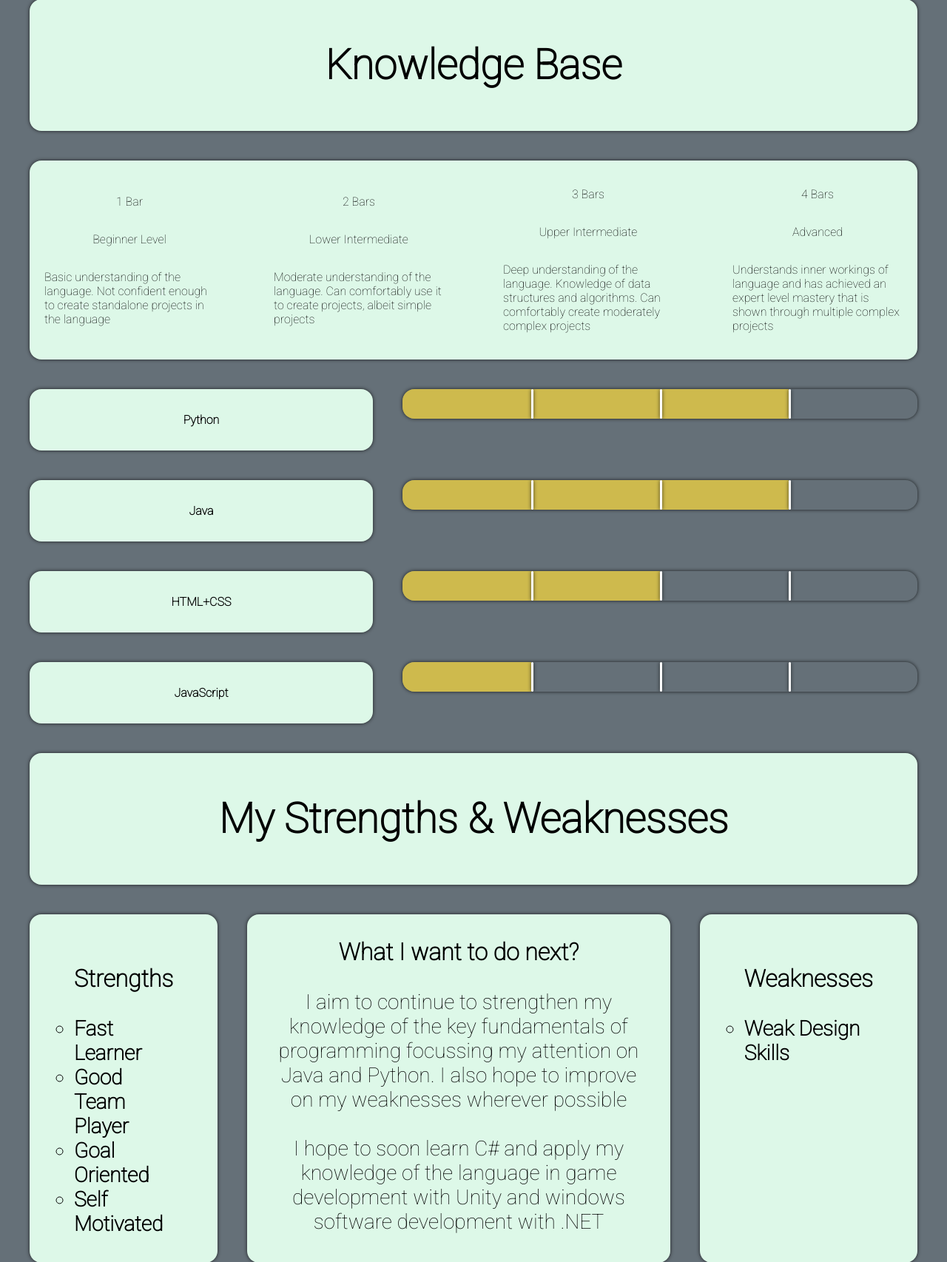
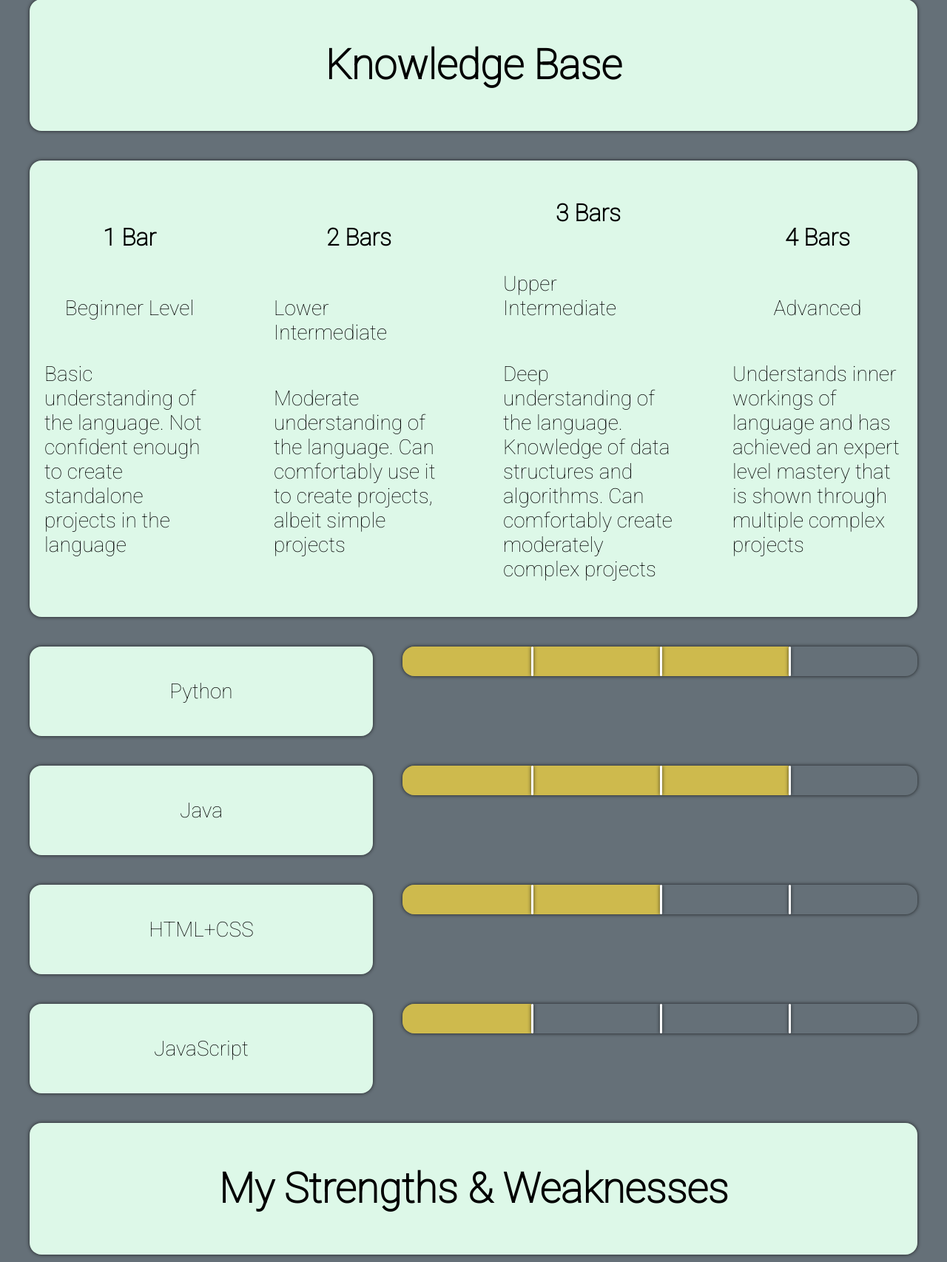
Before and after one commit to TheophilusNenhanga/FlaskPortfolioWebsite, a Flask app: page / in a window 1280 px wide. Shown: the part 3057-4763 px from the top of the page at 74% size. Run offline with Flask 3, Linux system fonts and the light colour scheme.

Commit message:
Minor Changes
* Made minor changes to font weight on home page
* Made animation only happen once the page is opened rather than every time the sliders are on the screen.

```diff
--- a/Portfolio/static/index.js
+++ b/Portfolio/static/index.js
@@ -17,8 +17,6 @@ document.addEventListener("DOMContentLoaded", function () {
 
             if (sliderPosition.top >= - 50 && sliderPosition.bottom <= windowHeight + 50) {
                 slider.classList.add("active");
-            } else {
-                slider.classList.remove("active");
             }
         });
     });
--- a/Portfolio/templates/base.html
+++ b/Portfolio/templates/base.html
@@ -5,7 +5,7 @@
     <meta name="viewport" content="width=device-width, initial-scale=1">
     <meta name="author" content="Theophilus N Nenhanga"/>
     <meta name="description" content="A portfolio showcasing Theophilus Nyasha Nenhanga's Programming projects."/>
-    <title>Theophilus---Portfolio</title>
+    <title>Theophilus — Portfolio</title>
 
     {% block stylesheet %}
     <link rel="stylesheet" type="text/css" href="{{ url_for('static', filename='styles.css') }}">
@@ -22,11 +22,6 @@
 </head>
 
 <body>
-<!--<div class="single-grid">
-   <div class="horizontal-pill">
-        <p class="title-text">Theophilus Nyasha Nenhanga</p>
-   </div>
-</div>-->
 
 {% block body %}{% endblock body %}
 
--- a/Portfolio/templates/home.html
+++ b/Portfolio/templates/home.html
@@ -86,27 +86,27 @@
 
     <div class="quarter-grid horizontal-pill">
         <div class="center-flex-col">
-            <p>1 Bar</p>
-            <p>Beginner Level</p>
-            <p>Basic understanding of the language. Not confident enough to create standalone projects in the language</p>
+            <p class="pill-text-head">1 Bar</p>
+            <p class="pill-text-p">Beginner Level</p>
+            <p class="pill-text-p">Basic understanding of the language. Not confident enough to create standalone projects in the language</p>
         </div>
 
         <div class="center-flex-col">
-            <p>2 Bars</p>
-            <p>Lower Intermediate</p>
-            <p>Moderate understanding of the language. Can comfortably use it to create projects, albeit simple projects</p>
+            <p class="pill-text-head">2 Bars</p>
+            <p class="pill-text-p">Lower Intermediate</p>
+            <p class="pill-text-p">Moderate understanding of the language. Can comfortably use it to create projects, albeit simple projects</p>
         </div>
 
         <div class="center-flex-col">
-            <p>3 Bars</p>
-            <p>Upper Intermediate</p>
-            <p>Deep understanding of the language. Knowledge of data structures and algorithms. Can comfortably create moderately complex projects</p>
+            <p class="pill-text-head">3 Bars</p>
+            <p class="pill-text-p">Upper Intermediate</p>
+            <p class="pill-text-p">Deep understanding of the language. Knowledge of data structures and algorithms. Can comfortably create moderately complex projects</p>
         </div>
 
         <div class="center-flex-col">
-            <p>4 Bars</p>
-            <p>Advanced</p>
-            <p>Understands inner workings of language and has achieved an expert level mastery that is shown through multiple complex projects</p>
+            <p class="pill-text-head">4 Bars</p>
+            <p class="pill-text-p">Advanced</p>
+            <p class="pill-text-p">Understands inner workings of language and has achieved an expert level mastery that is shown through multiple complex projects</p>
         </div>
 
     </div>
@@ -114,7 +114,7 @@
     <div class="knowledge-base-grid">
         {% for language in languages %}
         <div class="pill uneven-pill-small">
-            <p class="subtitle-text">{{ language[0] }}</p>
+            <p class="pill-text-p">{{ language[0] }}</p>
         </div>
 
         {% if language[1] == 1 %}
```
